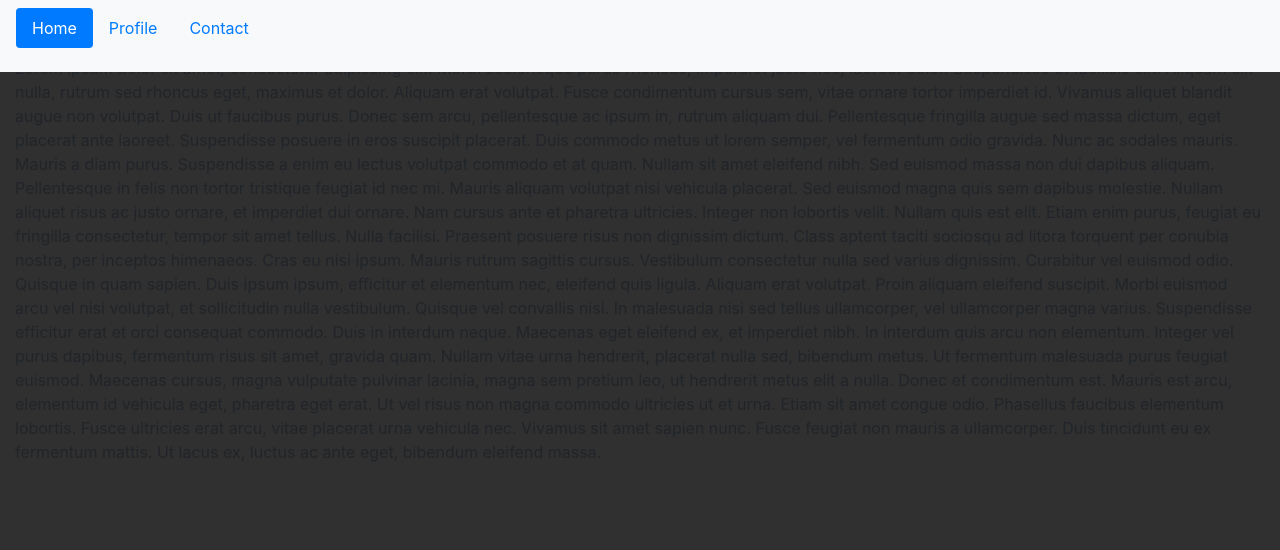
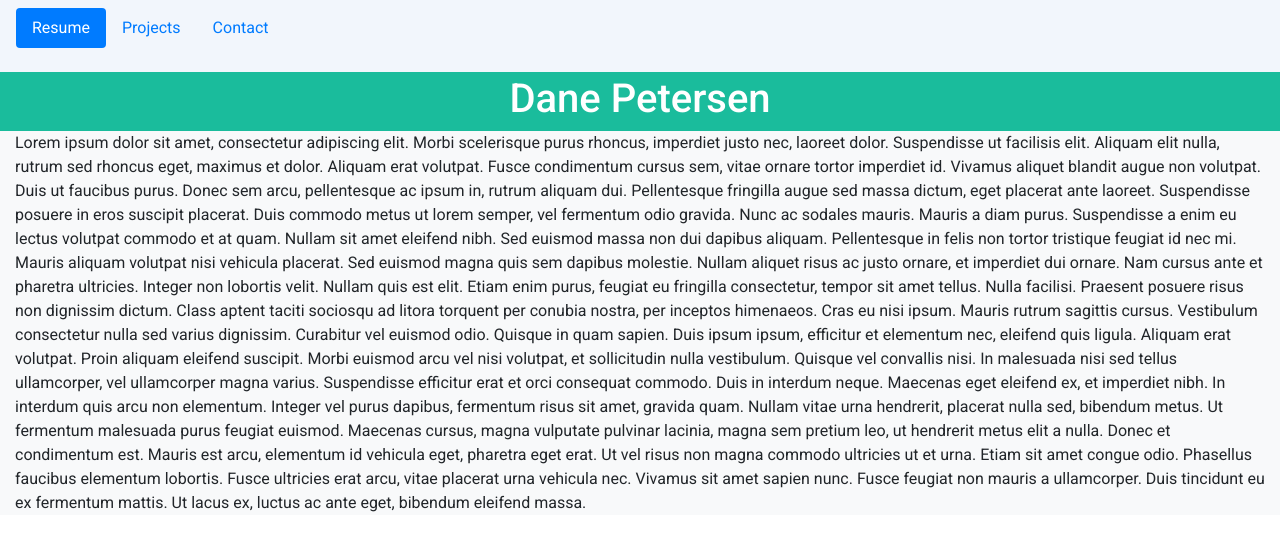
Before and after one commit to DanePete/DanePete.github.io, a plain HTML site: page resume.html in a window 1280 px wide. Drawn offline with nearby package versions, Linux system fonts and the light colour scheme.

Commit message:
added in roboto font from google cdd

```diff
--- a/css/styles.css
+++ b/css/styles.css
@@ -1,7 +1,20 @@
 
 
+/*
+* Body global styles
+*/
+
 body {
-  background-color: rgb(48, 48, 48);
+  font-family: 'Roboto', sans-serif;
+}
+
+/*
+* Navbar Styles
+*/
+
+.resume-navbar {
+  background-color: #f2f6fc !important;
+  color: grey;
 }
 
 #resume-container {
@@ -11,4 +24,5 @@ body {
 .resume-head {
   background-color: #1abc9c;
   color: white;
+  padding-top: 75px;
 }
--- a/resume.html
+++ b/resume.html
@@ -6,18 +6,20 @@
   <script src="https://code.jquery.com/jquery-3.3.1.slim.min.js" integrity="sha384-q8i/X+965DzO0rT7abK41JStQIAqVgRVzpbzo5smXKp4YfRvH+8abtTE1Pi6jizo" crossorigin="anonymous"></script>
   <script src="https://cdnjs.cloudflare.com/ajax/libs/popper.js/1.14.7/umd/popper.min.js" integrity="sha384-UO2eT0CpHqdSJQ6hJty5KVphtPhzWj9WO1clHTMGa3JDZwrnQq4sF86dIHNDz0W1" crossorigin="anonymous"></script>
   <script src="https://stackpath.bootstrapcdn.com/bootstrap/4.3.1/js/bootstrap.min.js" integrity="sha384-JjSmVgyd0p3pXB1rRibZUAYoIIy6OrQ6VrjIEaFf/nJGzIxFDsf4x0xIM+B07jRM" crossorigin="anonymous"></script>
+  <link rel="preconnect" href="https://fonts.gstatic.com">
+  <link href="https://fonts.googleapis.com/css2?family=Roboto:ital,wght@0,100;0,300;0,400;0,500;0,700;0,900;1,100;1,300;1,400;1,500;1,700;1,900&display=swap" rel="stylesheet">
   <link rel="stylesheet" type="text/css" href="css/styles.css">
   <!-- <script src="js/scripts.js"></script> -->
 </head>
 <body>
-  <div id="resume-container" class="container-fluid">
-    <div class=" navbar fixed-top navbar-light bg-light">
+  <div id="resume-container" class="container-fluid bg-light">
+    <div class=" navbar fixed-top navbar-light bg-light resume-navbar bg-primary text-white">
       <ul class="nav nav-pills mb-3" id="pills-tab" role="tablist">
         <li class="nav-item">
-          <a class="nav-link active" id="pills-home-tab" data-toggle="pill" href="#pills-home" role="tab" aria-controls="pills-home" aria-selected="true">Home</a>
+          <a class="nav-link active" id="pills-home-tab" data-toggle="pill" href="#pills-home" role="tab" aria-controls="pills-home" aria-selected="true">Resume</a>
         </li>
         <li class="nav-item">
-          <a class="nav-link" id="pills-profile-tab" data-toggle="pill" href="#pills-profile" role="tab" aria-controls="pills-profile" aria-selected="false">Profile</a>
+          <a class="nav-link" id="pills-profile-tab" data-toggle="pill" href="#pills-profile" role="tab" aria-controls="pills-profile" aria-selected="false">Projects</a>
         </li>
         <li class="nav-item">
           <a class="nav-link" id="pills-contact-tab" data-toggle="pill" href="#pills-contact" role="tab" aria-controls="pills-contact" aria-selected="false">Contact</a>
@@ -26,7 +28,6 @@
     </div>
     <div class="row justify-content-center resume-head">
       <h1>Dane Petersen</h1>
-      <h3>Software Developer</h3>
     </div>
     <div class="resume-mid">
 
```
